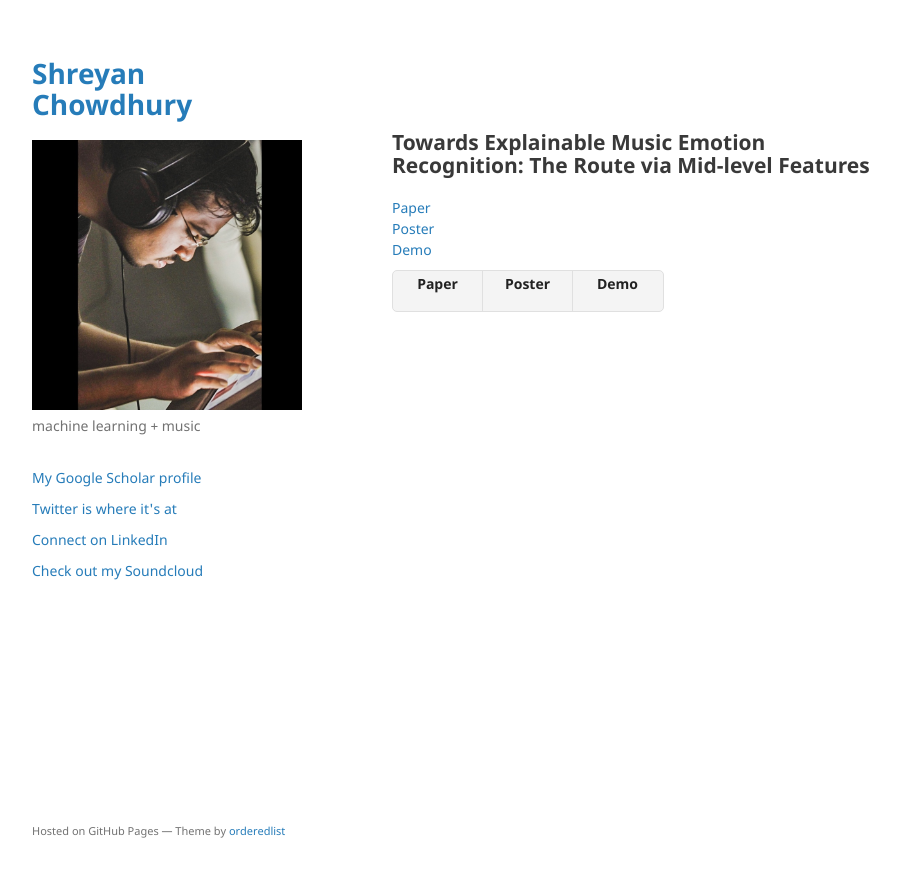
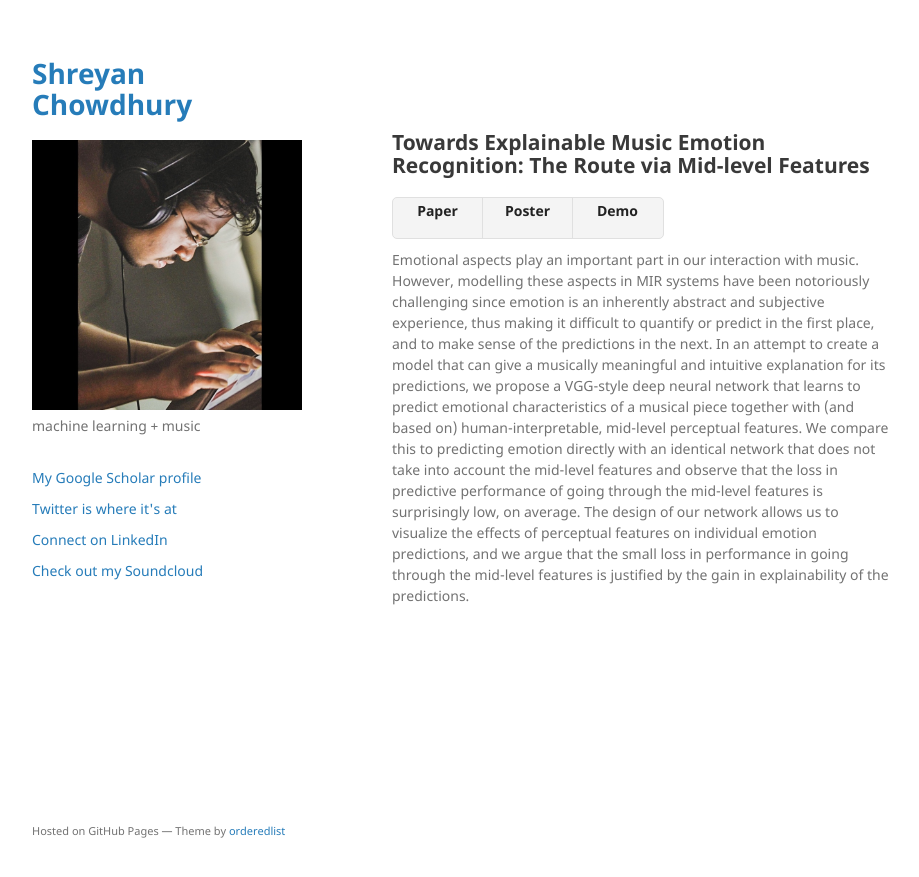
Before and after one commit to shreyanc/shreyanc.github.io, a Jekyll site: the page built from ismir2019_paper_poster.md, in a window 1280 px wide. Shown: the top 877 px of the page, without its empty margins (178-1097 px from the left). Built offline with Jekyll 4.4.1, drawn with Linux system fonts in a browser that asks for light colours; our own code applies the rules of GitHub Pages for plain Markdown files.

Commit message:
Update ismir2019_paper_poster.md

```diff
--- a/ismir2019_paper_poster.md
+++ b/ismir2019_paper_poster.md
@@ -6,12 +6,10 @@
 
 ## Towards Explainable Music Emotion Recognition: The Route via Mid-level Features
 
-[Paper](https://arxiv.org/abs/1907.03572)<br>
-[Poster](#)<br>
-[Demo](https://shreyanc.github.io/ismir_example.html)<br>
-
 <ul class="downloads">
   <li><a href="https://arxiv.org/abs/1907.03572"><strong>Paper</strong></a></li>
   <li><a href="#"><strong>Poster</strong></a></li>
   <li><a href="https://shreyanc.github.io/ismir_example.html"><strong>Demo</strong></a></li>
  </ul>
+
+Emotional aspects play an important part in our interaction with music. However, modelling these aspects in MIR systems have been notoriously challenging since emotion is an inherently abstract and subjective experience, thus making it difficult to quantify or predict in the first place, and to make sense of the predictions in the next. In an attempt to create a model that can give a musically meaningful and intuitive explanation for its predictions, we propose a VGG-style deep neural network that learns to predict emotional characteristics of a musical piece together with (and based on) human-interpretable, mid-level perceptual features. We compare this to predicting emotion directly with an identical network that does not take into account the mid-level features and observe that the loss in predictive performance of going through the mid-level features is surprisingly low, on average. The design of our network allows us to visualize the effects of perceptual features on individual emotion predictions, and we argue that the small loss in performance in going through the mid-level features is justified by the gain in explainability of the predictions.
```
